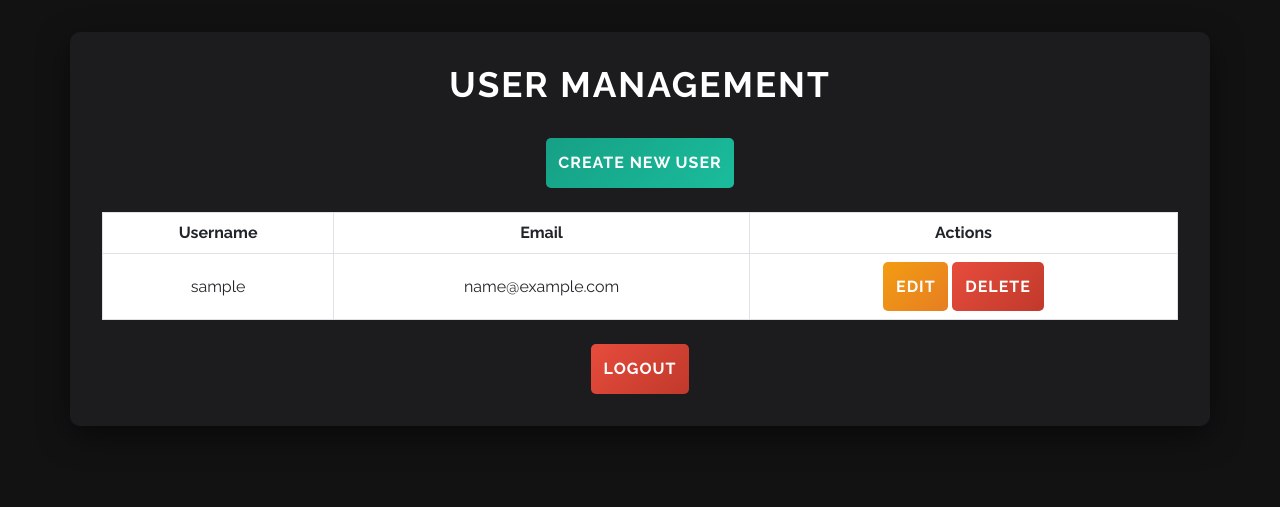
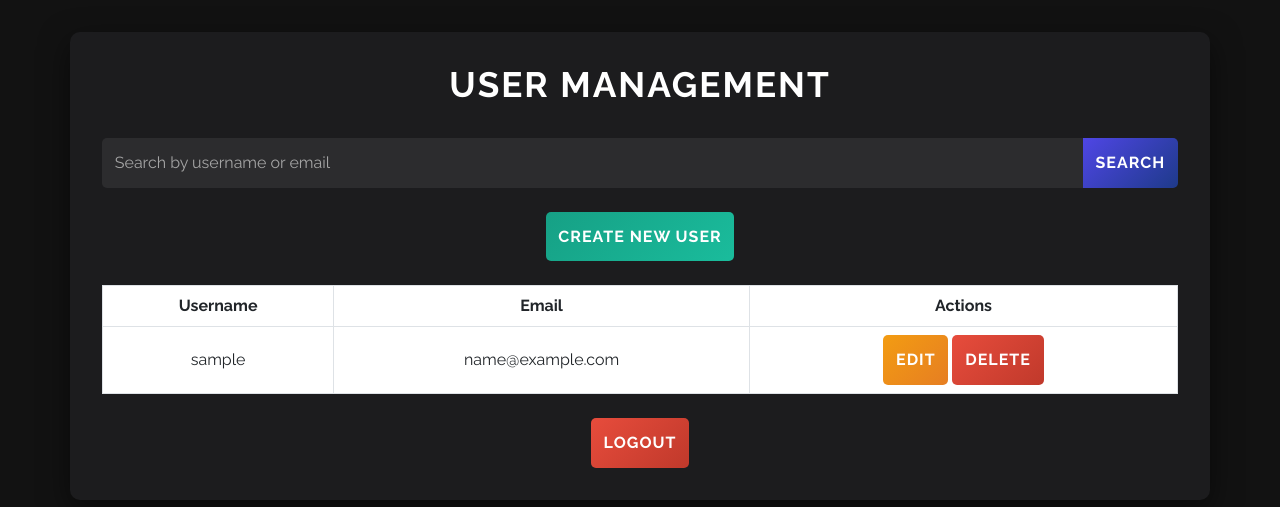
Before and after one commit to jerin-jaison/week---6-full-done, a Django app: page /adminapp/admin_home/ in a window 1280 px wide. Shown: the top 507 px of the page. Run offline with Django 5.2, Linux system fonts and the light colour scheme; the visitor is signed in with stand-in values (Sample User, id 1); data comes from the database, SQL or seed files in the repository.

Commit message:
search query implement

```diff
--- a/myproject/adminapp/templates/admin_home.html
+++ b/myproject/adminapp/templates/admin_home.html
@@ -108,7 +108,7 @@
 
         table {
             background-color: #2c2c2e;
-            color:rgb(101, 41, 41);
+            color: rgb(101, 41, 41);
         }
 
         table th, table td {
@@ -118,8 +118,6 @@
 
         table th {
             background-color: #3c3c3e;
-
-
         }
 
         .alert {
@@ -151,6 +149,14 @@
     <!-- User Management Section -->
     <h2>User Management</h2>
 
+    <!-- Search Form -->
+    <form method="GET" action="{% url 'admin_home' %}" class="mb-4">
+        <div class="input-group">
+            <input type="text" name="search" class="form-control" placeholder="Search by username or email" value="{{ search_query }}">
+            <button class="btn btn-primary" type="submit">Search</button>
+        </div>
+    </form>
+
     <!-- Create User Button -->
     <div class="mb-4 text-center">
         <a href="{% url 'admin_create_user' %}" class="btn btn-success">Create New User</a>
@@ -177,6 +183,10 @@
                     </td>
                 </tr>
                 {% endfor %}
+            {% else %}
+                <tr>
+                    <td colspan="3">No users found.</td>
+                </tr>
             {% endif %}
         </tbody>
     </table>
--- a/myproject/adminapp/views.py
+++ b/myproject/adminapp/views.py
@@ -13,7 +13,6 @@ def admin_login_view(request):
     if request.method == 'POST':
         admin_name = request.POST.get('username')
         admin_password = request.POST.get('password')
-
 
         user = authenticate(request, username=admin_name, password=admin_password)
 
@@ -33,8 +32,13 @@ def admin_home_view(request):
         messages.error(request, 'Access denied. You are not a superuser.')
         return redirect('admin_login')
 
-    users = User.objects.all()
-    return render(request, 'admin_home.html', {'users': users})
+    search_query = request.GET.get('search', '')
+    if search_query:
+        users = User.objects.filter(username__icontains=search_query) | User.objects.filter(email__icontains=search_query)
+    else:
+        users = User.objects.all()
+
+    return render(request, 'admin_home.html', {'users': users, 'search_query': search_query})
 
 @never_cache
 @login_required
@@ -77,7 +81,7 @@ def admin_edit_user(request, user_id):
         user.username = request.POST.get('username')
         user.email = request.POST.get('email')
         user.save()
-        messages.success(request, 'User updated successfully.')
+        messages.success(request, 'User  updated successfully.')
         return redirect('admin_home')
 
     return render(request, 'admin_edit_user.html', {'user': user})
```
